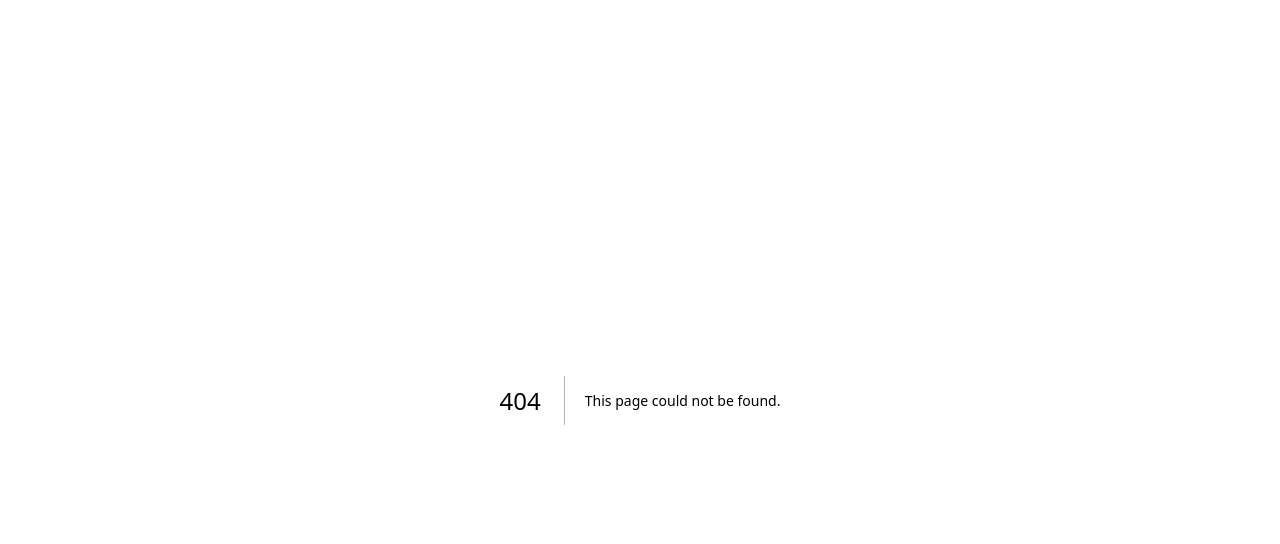
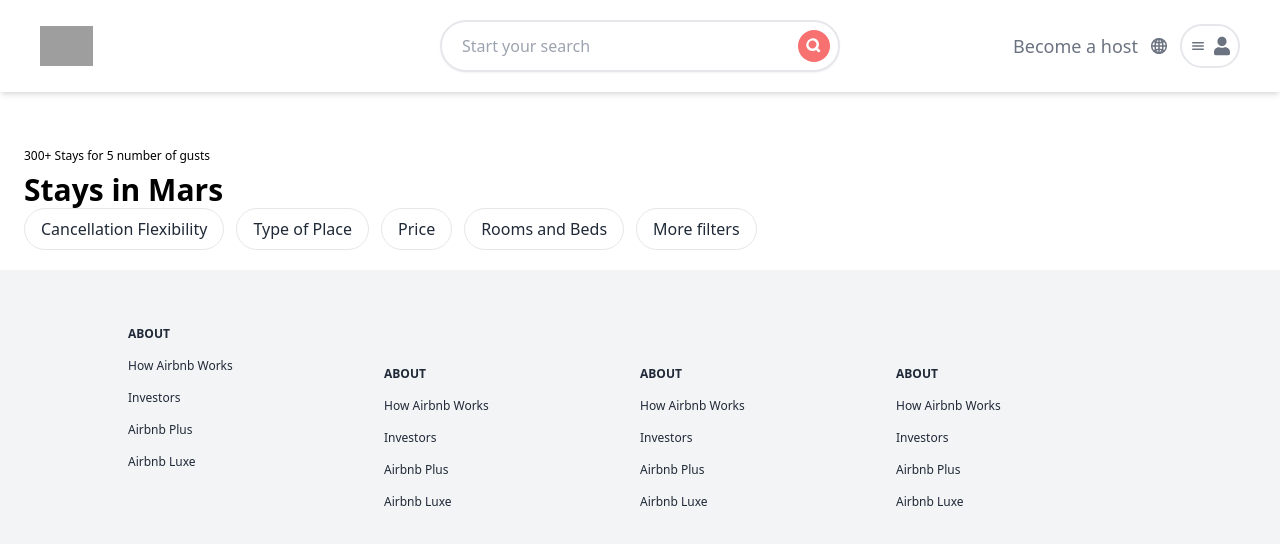
Before and after one commit to 0ALEX-2/airbnb, a Next.js app: page /search in a window 1280 px wide. Before the commit this address had no page. Shown: the top 544 px of the page. Built offline with nearby package versions, Linux system fonts and the light colour scheme; grey boxes are pictures that could not be loaded.

Commit message:
header search  footer

```diff
--- /dev/null
+++ b/components/Footer.js
@@ -0,0 +1,38 @@
+import React from "react";
+
+const Footer = () => {
+  return (
+    <div className="grid grid-cols-1 md:grid-cols-4 space-y-10 px-32 py-14 bg-gray-100 text-gray-600">
+      <div className="space-y-4 text-gray-800 text-xs">
+        <h5 className="font-bold">ABOUT</h5>
+        <p>How Airbnb Works</p>
+        <p>Investors</p>
+        <p>Airbnb Plus</p>
+        <p>Airbnb Luxe</p>
+      </div>
+      <div className="space-y-4 text-gray-800 text-xs">
+        <h5 className="font-bold">ABOUT</h5>
+        <p>How Airbnb Works</p>
+        <p>Investors</p>
+        <p>Airbnb Plus</p>
+        <p>Airbnb Luxe</p>
+      </div>
+      <div className="space-y-4 text-gray-800 text-xs">
+        <h5 className="font-bold">ABOUT</h5>
+        <p>How Airbnb Works</p>
+        <p>Investors</p>
+        <p>Airbnb Plus</p>
+        <p>Airbnb Luxe</p>
+      </div>
+      <div className="space-y-4 text-gray-800 text-xs">
+        <h5 className="font-bold">ABOUT</h5>
+        <p>How Airbnb Works</p>
+        <p>Investors</p>
+        <p>Airbnb Plus</p>
+        <p>Airbnb Luxe</p>
+      </div>
+    </div>
+  );
+};
+
+export default Footer;
--- a/components/Header.js
+++ b/components/Header.js
@@ -1,13 +1,36 @@
 import Image from 'next/image'
-import React from 'react'
-import { FaSearch,FaUser } from "react-icons/fa";
-import { IoGlobeSharp,IoMenu  } from "react-icons/io5";
+import React, { useState } from "react";
+import { FaSearch, FaUser, FaUserFriends } from "react-icons/fa";
+import { IoGlobeSharp, IoMenu } from "react-icons/io5";
+import "react-date-range/dist/styles.css"; // main style file
+import "react-date-range/dist/theme/default.css"; // theme css file
+import { DateRangePicker } from "react-date-range";
+import { useRouter } from "next/router";
 
 const Header = () => {
+  const [searchInput, setSearchInput] = useState("");
+  const [startDate, setStartDate] = useState(new Date());
+  const [endDate, setEndDate] = useState(new Date());
+  const [numberOfGusts, setNumberOfGusts] = useState(1);
+  const router = useRouter();
+
+  const selectionRange = {
+    startDate: startDate,
+    endDate: endDate,
+    key: "selection",
+  };
+
+  const handleSelect = (ranges) => {
+    setStartDate(ranges.selection.startDate);
+    setEndDate(ranges.selection.endDate);
+  };
   return (
     <header className="sticky top-0 z-50 grid grid-cols-3 bg-white shadow-md py-5 px-5 md:px-10">
       {/* left */}
-          <div className="relative flex items-center h-10 cursor-pointer my-auto">
+      <div
+        className="relative flex items-center h-10 cursor-pointer my-auto"
+        onClick={() => router.push("/")}
+      >
         <Image
           src="https://links.papareact.com/qd3"
           layout="fill"
@@ -19,9 +42,14 @@
 
       {/* Middle */}
       <div className="flex items-center md:border-2 rounded-full py-2 md:shadow-sm">
-        <input className="placeholder-gray-400 flex-grow pl-5 bg-transparent outline-none text-gray-600" type="text" placeholder="Start your search" />
-        <FaSearch className="h-8 w-8 p-2 bg-red-400 text-white rounded-full cursor-pointer hidden md:inline-flex md:mx-2"/>
-
+        <input
+          onChange={(e) => setSearchInput(e.target.value)}
+          className="placeholder-gray-400 flex-grow pl-5 bg-transparent outline-none text-gray-600"
+          type="text"
+          placeholder="Start your search"
+          value={searchInput}
+        />
+        <FaSearch className="h-8 w-8 p-2 bg-red-400 text-white rounded-full cursor-pointer hidden md:inline-flex md:mx-2" />
       </div>
 
       {/* Right */}
@@ -30,12 +58,50 @@
         <IoGlobeSharp className="h-6 cursor-pointer text-lg" />
 
         <div className="flex items-center space-x-2 border-2 p-2 rounded-full">
-          <IoMenu  className="h-6 cursor-pointer"/>
-          <FaUser className="h-6 cursor-pointer"/>
+          <IoMenu className="h-6 cursor-pointer" />
+          <FaUser className="h-6 cursor-pointer" />
         </div>
       </div>
+      {searchInput && (
+        <div className="flex flex-col col-span-3 mx-auto">
+          <DateRangePicker
+            ranges={[selectionRange]}
+            minDate={new Date()}
+            rangeColors={["#FD5B61"]}
+            onChange={handleSelect}
+          />
+          <div className="flex items-center border-b mb-4">
+            <h2 className="text-2xl flex-grow font-semibold">
+              Number of Guests
+            </h2>
+
+            <FaUserFriends className="h-5" />
+            <input
+              type="number"
+              className="w-12 pl-2 text-lg outline-none text-red-400"
+              value={numberOfGusts}
+              onChange={(e) => setNumberOfGusts(e.target.value)}
+              min={1}
+            />
+          </div>
+          <div className="flex">
+            <button
+              onClick={() => setSearchInput("")}
+              className="flex-grow text-gray-500"
+            >
+              Cancel
+            </button>
+            <button
+              onClick={() => router.push("/search")}
+              className="flex-grow text-red-400"
+            >
+              Search
+            </button>
+          </div>
+        </div>
+      )}
     </header>
-  )
-}
+  );
+};
 
 export default Header
--- a/package.json
+++ b/package.json
@@ -11,8 +11,10 @@
   "dependencies": {
     "@heroicons/react": "^2.1.3",
     "axios": "^1.6.8",
+    "date-fns": "^3.6.0",
     "next": "14.1.0",
-    "react": "^18",
+    "react": "^18.3.1",
+    "react-date-range": "^2.0.1",
     "react-dom": "^18",
     "react-icons": "^5.2.1",
     "tailwind-scrollbar-hide": "^1.1.7"
--- a/pages/index.js
+++ b/pages/index.js
@@ -4,6 +4,7 @@
 import SmallCard from "@/components/SmallCard";
 import MediumCard from "@/components/MediumCard";
 import LargeCard from "@/components/LargeCard";
+import Footer from "@/components/Footer";
 
 export default function Home({ exploreData, cardData }) {
   return (
@@ -50,6 +51,7 @@
           buttonText={"Get Inspired"}
         />
       </main>
+      <Footer />
     </div>
   );
 }
--- /dev/null
+++ b/pages/search.js
@@ -0,0 +1,28 @@
+import Footer from "@/components/Footer";
+import Header from "@/components/Header";
+import React from "react";
+
+const Search = () => {
+  return (
+    <div>
+      <Header />
+      <main className="flex">
+        <section className="flex-grow pt-14 px-6">
+          <p className="text-xs">300+ Stays for 5 number of gusts</p>
+          <h1 className="text-3xl font-semibold mt-2">Stays in Mars</h1>
+
+          <div className="hidden lg:inline-flex mb-5 space-x-3 text-gray-800 whitespace-nowrap">
+            <p className="button">Cancellation Flexibility</p>
+            <p className="button">Type of Place</p>
+            <p className="button">Price</p>
+            <p className="button">Rooms and Beds</p>
+            <p className="button">More filters</p>
+          </div>
+        </section>
+      </main>
+      <Footer />
+    </div>
+  );
+};
+
+export default Search;
--- a/styles/globals.css
+++ b/styles/globals.css
@@ -2,32 +2,9 @@
 @tailwind components;
 @tailwind utilities;
 
-:root {
-  --foreground-rgb: 0, 0, 0;
-  --background-start-rgb: 214, 219, 220;
-  --background-end-rgb: 255, 255, 255;
-}
 
-@media (prefers-color-scheme: dark) {
-  :root {
-    --foreground-rgb: 255, 255, 255;
-    --background-start-rgb: 0, 0, 0;
-    --background-end-rgb: 0, 0, 0;
+@layer components {
+  .button {
+    @apply px-4 py-2 border rounded-full hover:shadow-lg cursor-pointer active:scale-95 active:bg-gray-100 transition transform duration-100 ease-out
   }
 }
-
-/* body {
-  color: rgb(var(--foreground-rgb));
-  background: linear-gradient(
-      to bottom,
-      transparent,
-      rgb(var(--background-end-rgb))
-    )
-    rgb(var(--background-start-rgb));
-} */
-
-@layer utilities {
-  .text-balance {
-    text-wrap: balance;
-  }
-}
```
Also changed, not shown: 1 other file (tests, documents, lock files or other folders). Lines whose indentation alone changed are shown as unchanged.
